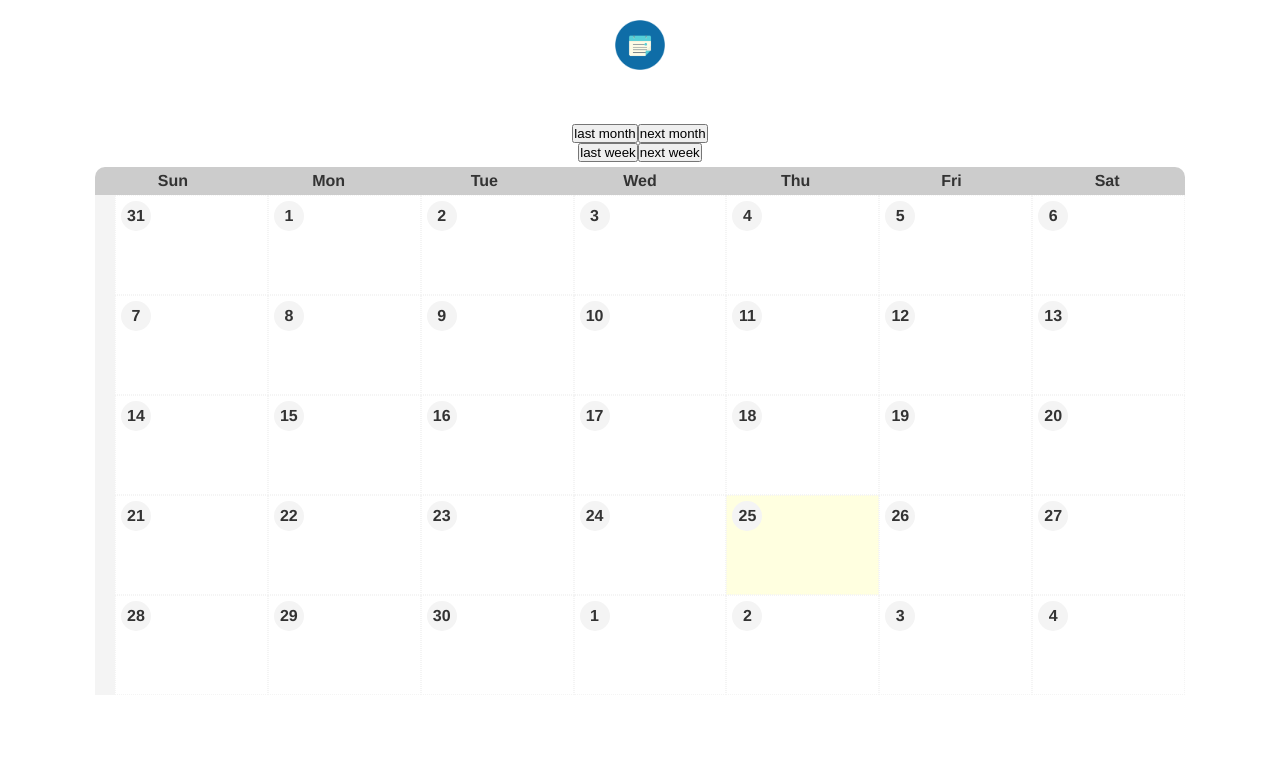
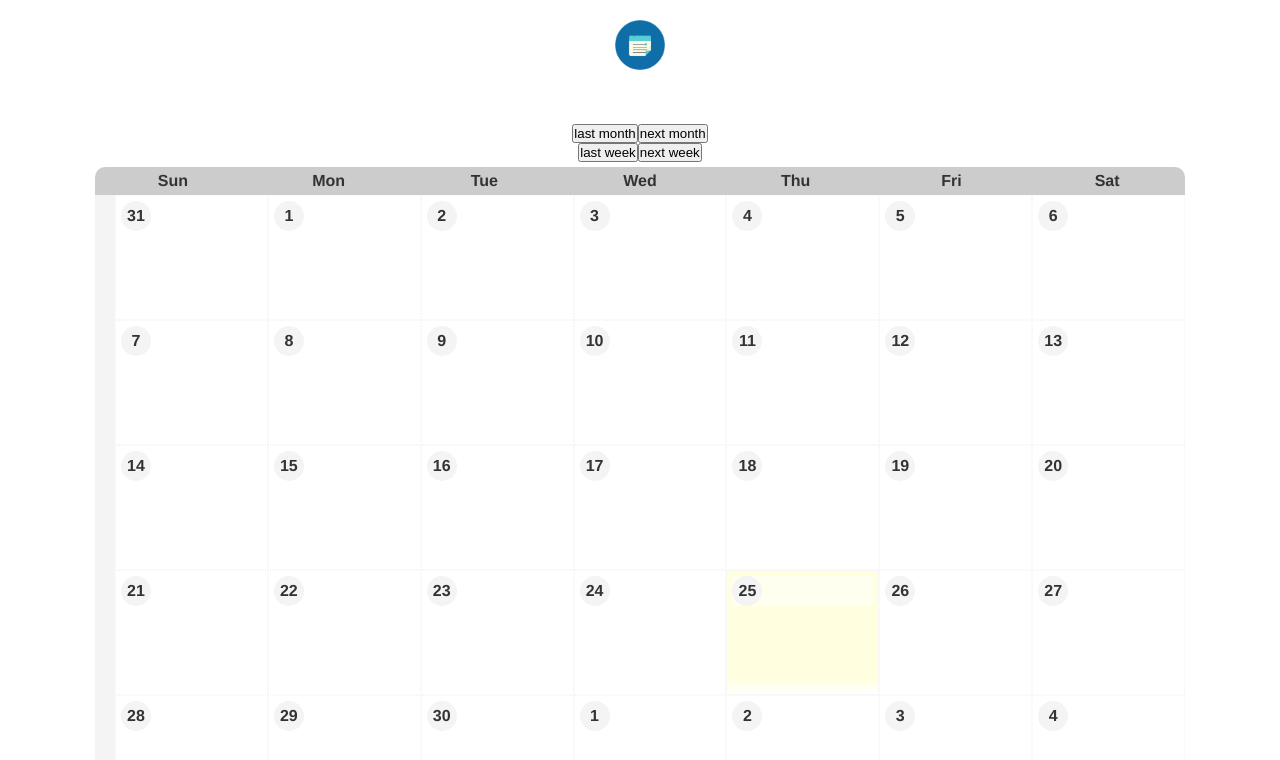
Before and after one commit to dernest92/not-another-todo-app, a Vue app in the folder client/: page / in a window 1280 px wide. Shown: the top 760 px of the page. Built offline with nearby package versions, Linux system fonts and the light colour scheme.

Commit message:
scroll events within date

```diff
--- a/client/src/components/Day.vue
+++ b/client/src/components/Day.vue
@@ -3,6 +3,9 @@
     <div class="day-buttons">
       <div class="day-number">{{moment(date).date()}}</div>
       <button class="add-event-btn">Add</button>
+    </div>
+    <div class="events-scroller">
+      <div class="event" v-for="(event, index) in todaysEvents" :key="index">{{event.title}}</div>
     </div>
   </div>
 </template>
@@ -12,6 +15,15 @@ import moment from "moment";
 export default {
   props: {
     date: String
+  },
+  data() {
+    return {
+      events: [
+        {
+          title: "heyoo"
+        }
+      ]
+    };
   },
   methods: {
     moment
@@ -24,6 +36,9 @@ export default {
           .startOf("day")
           .toISOString()
       );
+    },
+    todaysEvents() {
+      return this.$store.getters.todaysEvents(this.date);
     }
   }
 };
@@ -41,9 +56,13 @@ export default {
 }
 
 .day {
-  height: 100%;
+  max-height: 100%;
   padding: 5px;
+  background: #fff;
   border: 1px dotted #f4f4f4;
+  transition: all 0.25s;
+  position: relative;
+  overflow: hidden;
 
   .add-event-btn {
     margin-left: 5px;
@@ -51,8 +70,7 @@ export default {
   }
 
   &:hover {
-    background: lighten(#42b98323, 20%);
-    color: #fff;
+    background: #fcfcfc;
     .add-event-btn {
       visibility: visible;
     }
@@ -107,5 +125,45 @@ export default {
 .day-buttons {
   display: flex;
   justify-content: flex-start;
+  background: rgba(255, 255, 255, 0.5);
+  z-index: 1;
+}
+
+.event {
+  background: #f4f4f4;
+  padding: 0 5px;
+  text-align: left;
+  cursor: pointer;
+  margin-top: 2px;
+
+  &:hover {
+    background: #ccc;
+  }
+}
+.events-scroller {
+  position: absolute;
+  padding: 5px;
+  top: 0px;
+  bottom: 0;
+  left: 0;
+  right: -17px; /* Increase/Decrease this value for cross-browser compatibility */
+  overflow-y: scroll;
+  padding-top: 35px;
+}
+
+.day:after {
+  content: "";
+  position: absolute;
+  z-index: 1;
+  bottom: 0;
+  left: 0;
+  pointer-events: none;
+  background-image: linear-gradient(
+    to bottom,
+    rgba(255, 255, 255, 0),
+    rgba(255, 255, 255, 1)
+  );
+  width: 100%;
+  height: 15px;
 }
 </style>
--- a/client/src/components/Week.vue
+++ b/client/src/components/Week.vue
@@ -50,7 +50,7 @@ export default {
 .week-container {
   display: grid;
   grid-template-columns: 20px repeat(7, 1fr);
-  height: 100px;
+  height: 125px;
 }
 
 .week-selector {
--- a/client/src/store.js
+++ b/client/src/store.js
@@ -4,14 +4,47 @@ Vue.use(Vuex);
 
 export default new Vuex.Store({
   state: {
-    monthStart: {}
+    monthStart: {},
+    events: [
+      {
+        date: "2019-04-07T05:00:00.000Z",
+        title: "Heyoo"
+      },
+      {
+        date: "2019-04-07T05:00:00.000Z",
+        title: "another one"
+      },
+      {
+        date: "2019-04-07T05:00:00.000Z",
+        title: "birthday"
+      },
+      {
+        date: "2019-04-07T05:00:00.000Z",
+        title: "bird day"
+      },
+      {
+        date: "2019-04-07T05:00:00.000Z",
+        title: "too many"
+      },
+      {
+        date: "2019-04-07T05:00:00.000Z",
+        title: "too many"
+      },
+      {
+        date: "2019-04-07T05:00:00.000Z",
+        title: "too many"
+      },
+      {
+        date: "2019-04-07T05:00:00.000Z",
+        title: "too many"
+      },
+      {
+        date: "2019-04-07T05:00:00.000Z",
+        title: "wtf"
+      }
+    ]
   },
-  events: [
-    {
-      date: "2019-04-07T05:00:00.000Z",
-      title: "Heyoo"
-    }
-  ],
+
   mutations: {
     SET_MONTH_START(state, start) {
       state.monthStart = start;
@@ -21,5 +54,12 @@ export default new Vuex.Store({
     setMonthStart({ commit }, start) {
       commit("SET_MONTH_START", start);
     }
+  },
+  getters: {
+    todaysEvents: state => date => {
+      return state.events.filter(event => event.date === date);
+      // return date;
+      // return state.events;
+    }
   }
 });
```
